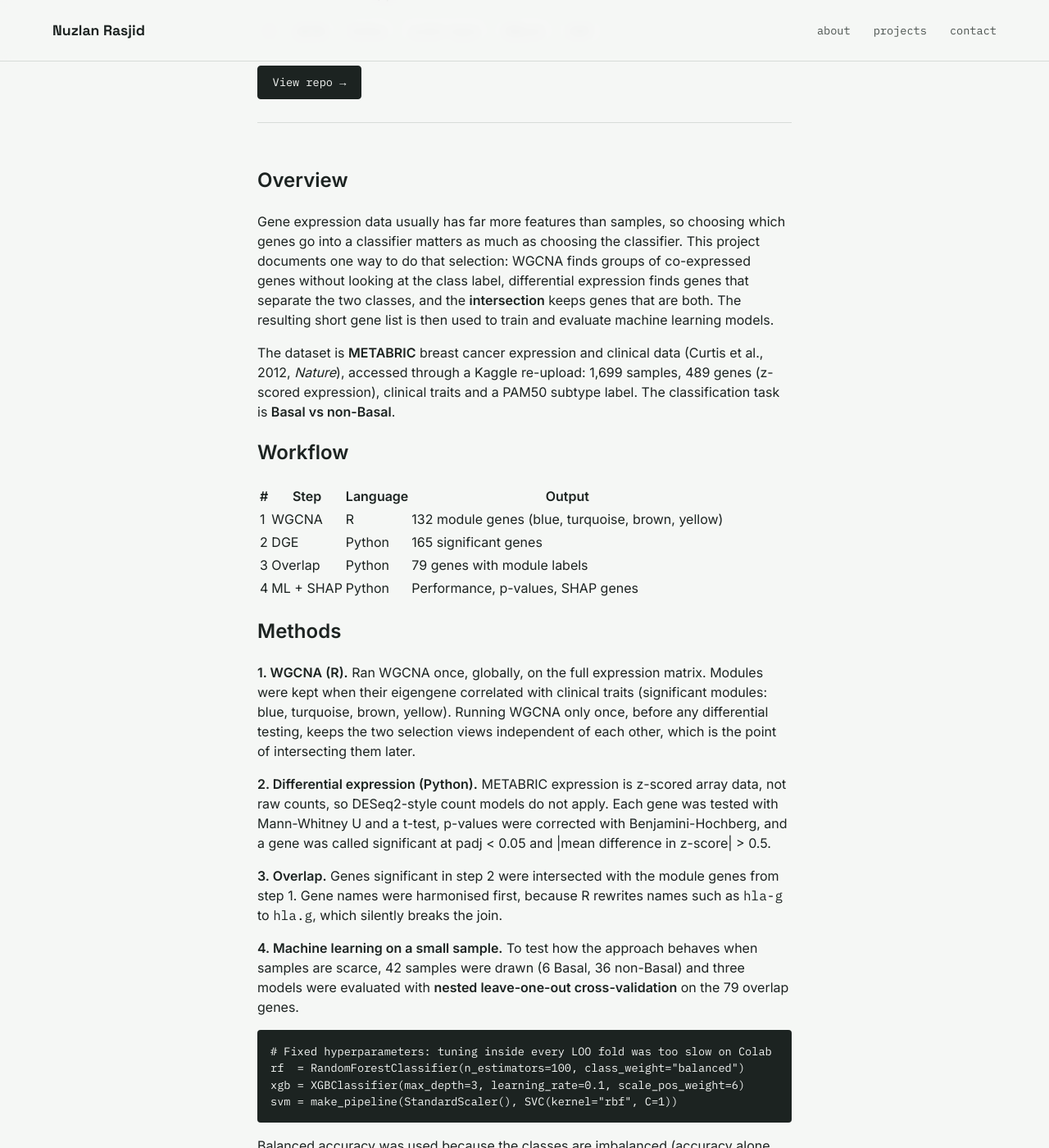
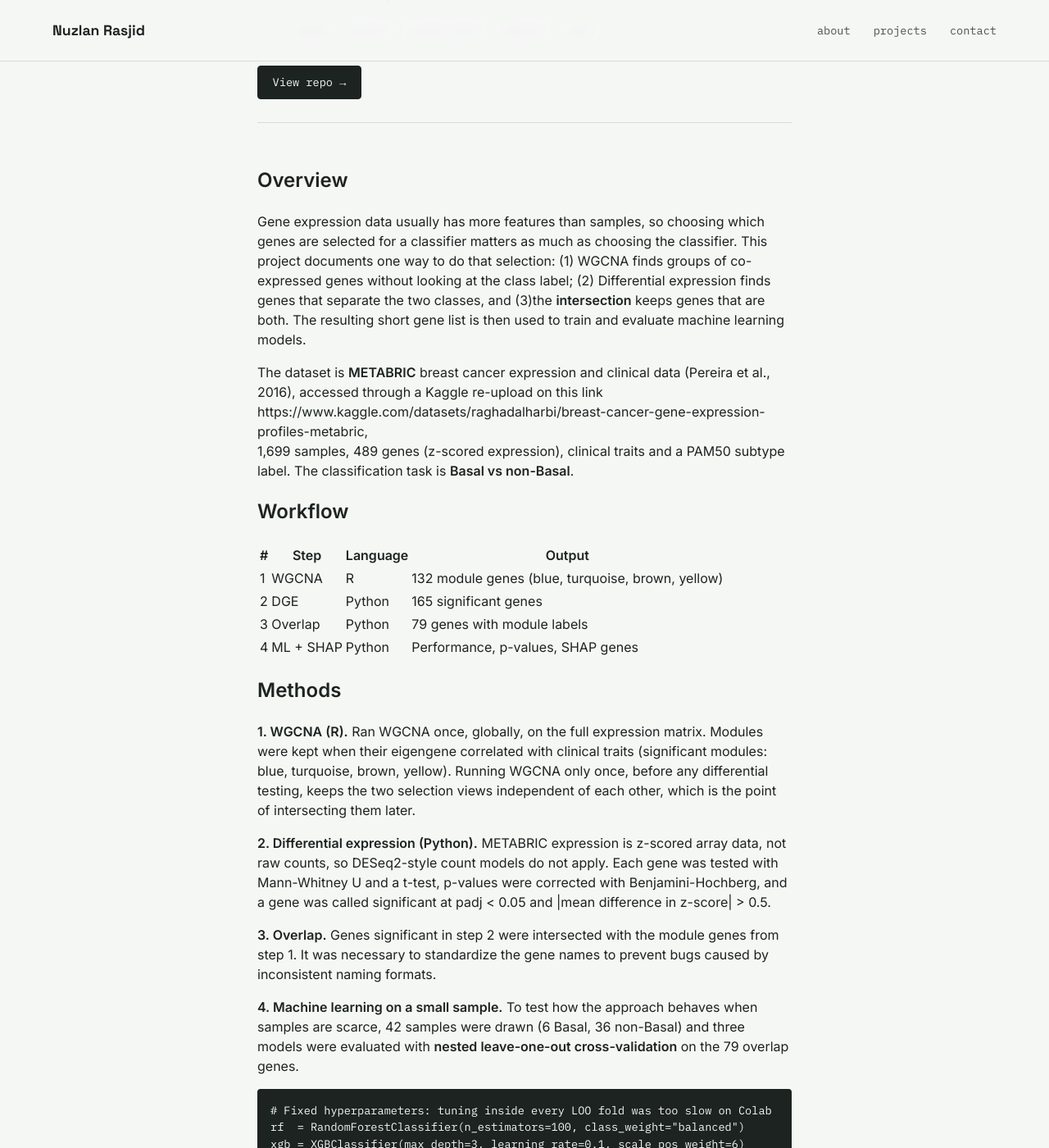
Before and after one commit to nuzlanrasjid/nuzlanrasjid.github.io, a Jekyll site: the page built from _projects/wgcna-dge-ml-workflow.md, in a window 1280 px wide and 1400 px high, scrolled down 576 px. Shown: the whole window at 82% size. Built offline with Jekyll 4.4.1, drawn with Linux system fonts in a browser that asks for light colours; some of the changed text lies outside the part shown.

Commit message:
Update wgcna-dge-ml-workflow.md

```diff
--- a/_projects/wgcna-dge-ml-workflow.md
+++ b/_projects/wgcna-dge-ml-workflow.md
@@ -1,6 +1,6 @@
 ---
-title: "Combining WGCNA and Differential Expression to Select Features for Machine Learning (METABRIC dataset)"
-date: 2026-11-08
+title: "Combining WGCNA and Differential Expression to Train Machine Learning Models on the METABRIC dataset"
+date: 2026-11-06
 summary: "Documented a two-language workflow (R + Python) that intersects WGCNA module genes with differentially expressed genes to build a compact feature set for classifying Basal vs non-Basal breast cancer, evaluated with nested leave-one-out CV, permutation tests and SHAP."
 tools: [R, WGCNA, Python, scikit-learn, XGBoost, SHAP]
 repo_url: "https://github.com/nuzlanrasjid/ML-WGCNA-DEG"
@@ -10,16 +10,16 @@
 
 ## Overview
 
-Gene expression data usually has far more features than samples, so
-choosing which genes go into a classifier matters as much as choosing
+Gene expression data usually has more features than samples, so
+choosing which genes are selected for a classifier matters as much as choosing
 the classifier. This project documents one way to do that selection:
-WGCNA finds groups of co-expressed genes without looking at the class
-label, differential expression finds genes that separate the two classes,
-and the **intersection** keeps genes that are both. The resulting short
+(1) WGCNA finds groups of co-expressed genes without looking at the class
+label; (2) Differential expression finds genes that separate the two classes,
+and (3)the **intersection** keeps genes that are both. The resulting short
 gene list is then used to train and evaluate machine learning models.
 
 The dataset is **METABRIC** breast cancer expression and clinical data
-(Curtis et al., 2012, *Nature*), accessed through a Kaggle re-upload:
+(Pereira et al., 2016), accessed through a Kaggle re-upload on this link https://www.kaggle.com/datasets/raghadalharbi/breast-cancer-gene-expression-profiles-metabric,
 1,699 samples, 489 genes (z-scored expression), clinical traits and a
 PAM50 subtype label. The classification task is **Basal vs non-Basal**.
 
@@ -47,9 +47,9 @@
 were corrected with Benjamini-Hochberg, and a gene was called significant
 at padj < 0.05 and |mean difference in z-score| > 0.5.
 
-**3. Overlap.** Genes significant in step 2 were intersected with the
-module genes from step 1. Gene names were harmonised first, because R
-rewrites names such as `hla-g` to `hla.g`, which silently breaks the join.
+**3. Overlap.** Genes significant in step 2 were intersected with the module
+genes from step 1. It was necessary to standardize the gene names to
+prevent bugs caused by inconsistent naming formats.
 
 **4. Machine learning on a small sample.** To test how the approach
 behaves when samples are scarce, 42 samples were drawn (6 Basal, 36
@@ -115,8 +115,8 @@
 subsampling) changes how much the headline number can be trusted.
 
 ## References
-
-- Curtis C. et al. (2012). The genomic and transcriptomic architecture of
-  2,000 breast tumours reveals novel subgroups. *Nature* 486, 346–352.
-- Wang et al. (2022). *Genes* 13(6):1020. Pipeline structure adapted from
-  this paper.
+## References
+- Pereira, B., Chin, SF., Rueda, O. et al. The somatic mutation profiles
+  of 2,433 breast cancers refine their genomic and transcriptomic
+  landscapes. Nat Commun 7, 11479 (2016).
+  https://doi.org/10.1038/ncomms11479
```
